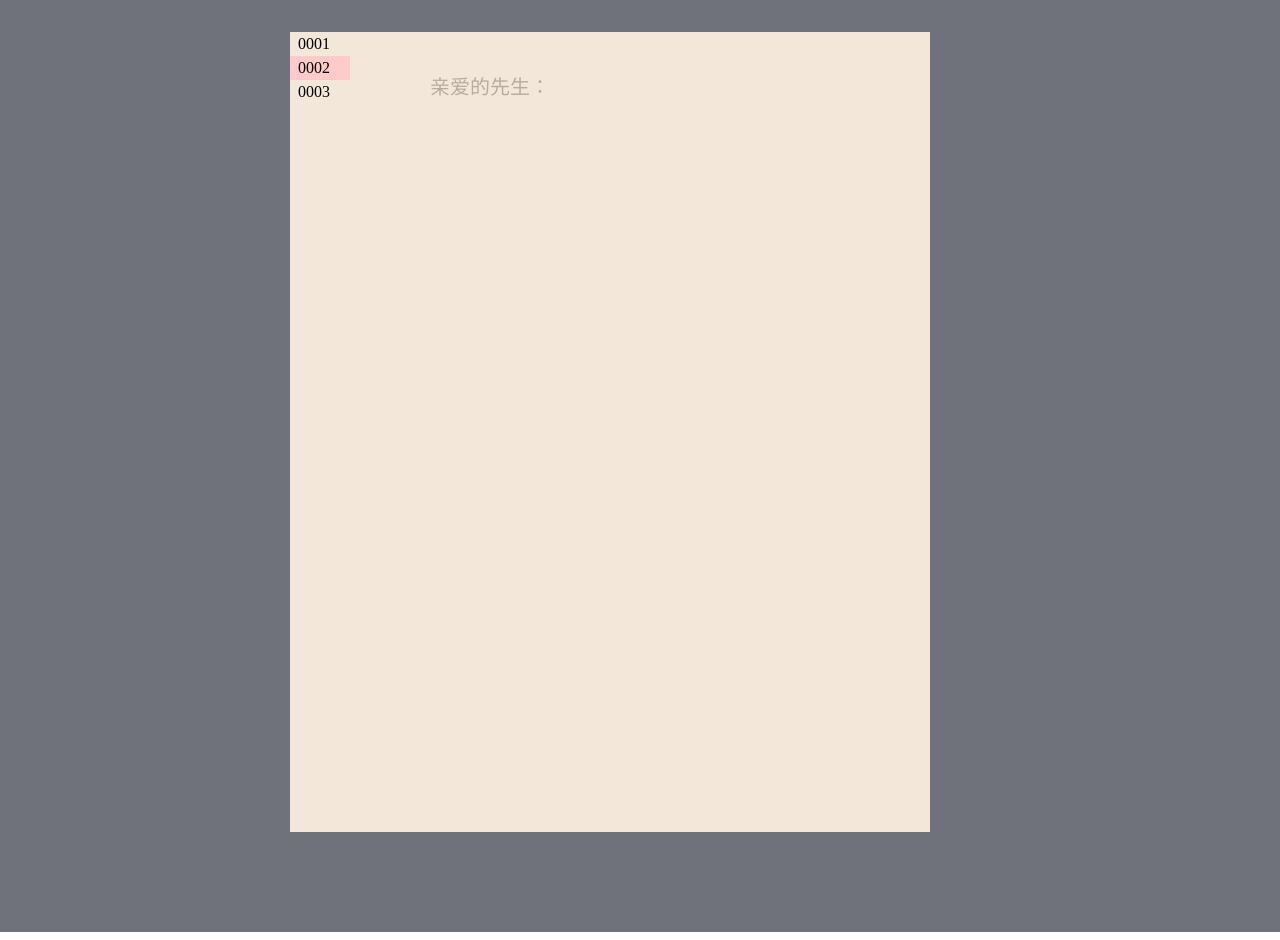
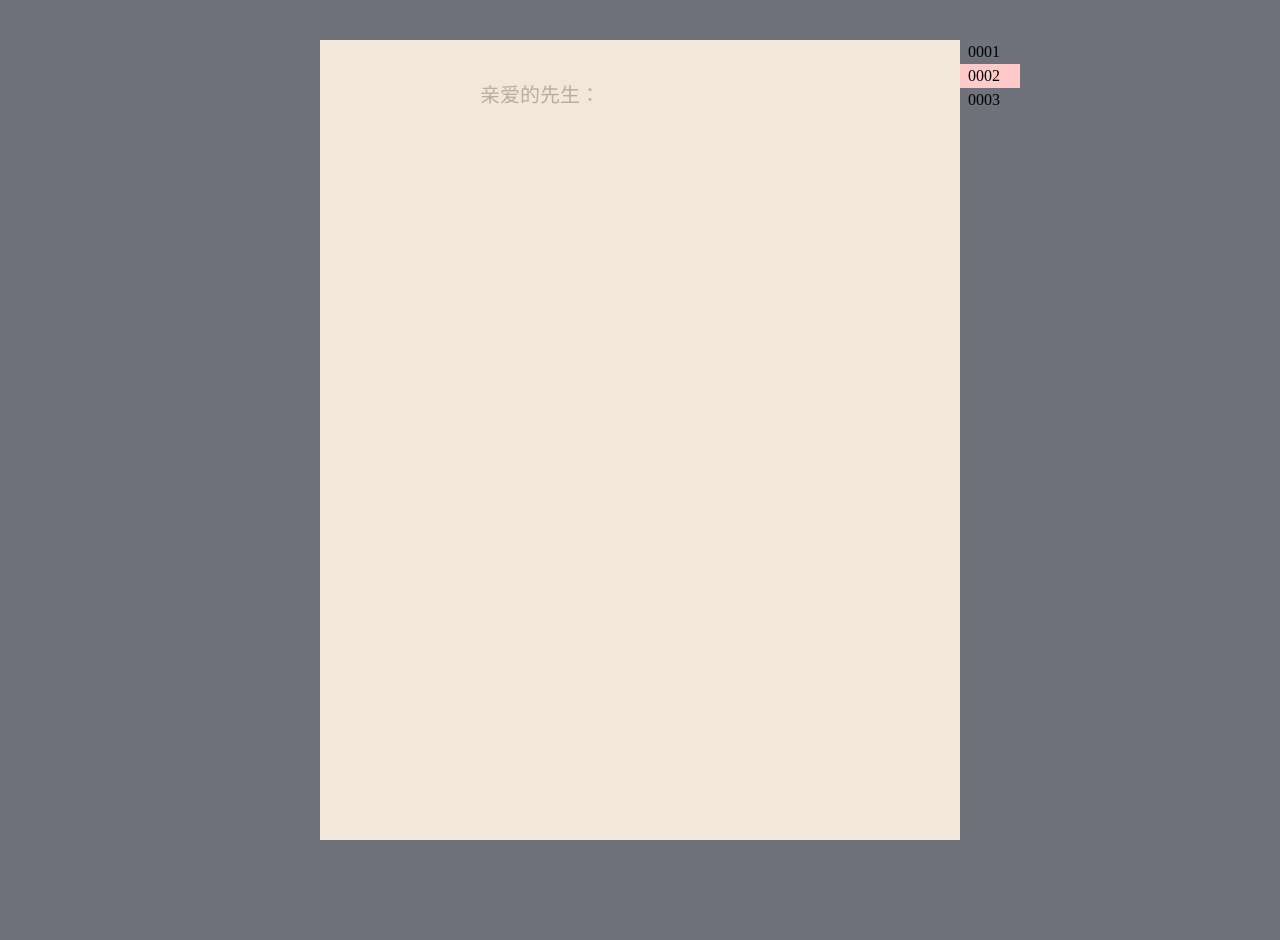
Before and after one commit to qilei0529/memo-letter, a Next.js app: page / in a window 1280 px wide. Built offline with nearby package versions, Linux system fonts and the light colour scheme; a web font is replaced by a local one.

Commit message:
feat: update bind

```diff
--- a/app/globals.css
+++ b/app/globals.css
@@ -59,6 +59,10 @@
 }
 .the_font_none_smooth {
   -webkit-font-smoothing: none;
+}
+
+body {
+  @apply bg-[#6F727A];
 }
 
 @font-face {
--- a/app/page.tsx
+++ b/app/page.tsx
@@ -4,7 +4,8 @@ import { PaperView } from "@/components/paper"
 export default function Home(props: any) {
   return (
     // B69D7E
-    <div className="flex flex-col items-center pt-8 bg-[#6F727A]">
+    <div className="flex flex-col items-center ">
+      <div className="h-[40px]"></div>
       <PaperView />
     </div>
   )
--- a/client/hooks/use-letter-hook.ts
+++ b/client/hooks/use-letter-hook.ts
@@ -29,7 +29,7 @@ export const useLetterHook = ({ id }: { id: string }) => {
           const letter = getLetter(current ?? "")
           if (letter) {
             const { sections } = letter
-            if (n >= 0) {
+            if (n > -1) {
               if (n > sections.length) {
                 n = sections.length
               }
@@ -64,7 +64,6 @@ export const useLetterHook = ({ id }: { id: string }) => {
     if (current) {
       const letter = letterVos[current]
       const selector = selectorVos[current]
-      console.log("insert", section, selector.section, newLine)
       let at = selector?.section ?? letter?.sections.length
       let isUpdate = selector?.section !== undefined
       if (newLine) {
@@ -134,6 +133,7 @@ export function transLetterToPos(letter: string) {
     start: number
     end: number
   }[] = []
+
   sections.forEach((section, n) => {
     // 每一行 都增加一个 pvos
     let pItem = {
@@ -151,11 +151,11 @@ export function transLetterToPos(letter: string) {
           for (let i = len - 1; i >= 3; i--) {
             const text = section[i]
             x -= getWidth(text)
-            if (x > 41) {
+            if (x < 0) {
               // 这里 如果很长的话有点意思
               // 会有 bug
-              // x = 0
-              // y += 1
+              x = 42
+              y += 1
             }
 
             const pos = { x: x, y: y }
@@ -183,7 +183,6 @@ export function transLetterToPos(letter: string) {
             pItem.end = y
           }
           // 如果第一位是标点，就放到前一行的最后
-
           const pos = { x: x, y: y }
           const key = `${y}_${x}`
           list.push(key)
@@ -212,6 +211,7 @@ export function transLetterToPos(letter: string) {
     vos,
     list,
     pvos,
+    lines: y,
   }
 }
 
--- a/components/paper/index.tsx
+++ b/components/paper/index.tsx
@@ -38,11 +38,17 @@ export const PaperView = () => {
 
   const [font, setFont] = useState("0002")
 
+  const [hoverSection, setHoverSection] = useState(-1)
+
+  const inputShow = useInputerStore((state) => state.show)
+  const setInputValue = useInputerStore((state) => state.setValue)
+  const getSelector = useInputerStore((state) => state.getSelector)
+  const toggleShow = useInputerStore((state) => state.toggleShow)
+  const setInputAlign = useInputerStore((state) => state.setAlign)
+
   const { letter, selector, insert, remove } = useLetterHook({ id: "" })
-  const onEnter = (str: string, newLine: boolean) => {
-    console.log(str, newLine)
-    insert(str, newLine)
-  }
+
+  const onEnter = (str: string, newLine: boolean) => insert(str, newLine)
 
   const onDelete = (flag: boolean) => {
     remove()
@@ -74,6 +80,152 @@ export const PaperView = () => {
       letterList: [],
     }
   }, [letter])
+
+  const currentSection = useMemo(() => {
+    if (letter) {
+      return selector.value?.section
+    }
+    return undefined
+  }, [selector, letter])
+
+  useEffect(() => {
+    if (letter && currentSection !== undefined) {
+      const { sections } = letter
+      setTimeout(() => {
+        let text = sections[currentSection] ?? ""
+        const RIGHT = "→  "
+        let align = text.startsWith(RIGHT)
+        setInputAlign(align ? "RIGHT" : "LEFT")
+        setInputValue(text.replace(RIGHT, ""))
+      }, 100)
+    }
+  }, [currentSection])
+
+  const inputFocus = useInputerStore((state) => state.inputFocus)
+  const inputRender = useMemo(() => {
+    if (!inputShow) {
+      return null
+    }
+    return (
+      <>
+        <div
+          onClick={(e) => {
+            e.stopPropagation()
+          }}
+          className="w-[100%] sm:w-[420px] bg-[rgba(255,255,255,.4)] pointer-events-auto rounded-xl backdrop-blur border-[1px] border-[#ddd] shadow-2xl shadow-[rgba(0,0,0,.1)]"
+        >
+          <InputerView onDelete={onDelete} onEnter={onEnter} />
+        </div>
+      </>
+    )
+  }, [currentSection, inputShow, letterPVos])
+
+  const [isMobile, setIsMobile] = useState(false)
+
+  useEffect(() => {
+    let isMobile = window.innerWidth < 640
+    setIsMobile(isMobile)
+  }, [])
+
+  const inputStyle = useMemo(() => {
+    if (currentSection !== undefined && letterPVos) {
+      const pvos = letterPVos[currentSection]
+
+      const h = isMobile ? 24 : 30
+      const offset = isMobile ? 68 : 76
+      return {
+        top: `${pvos.end * h + offset}px`,
+      }
+    }
+    return {}
+  }, [currentSection, letterPVos, isMobile])
+
+  const keyRender = useMemo(() => {
+    if (!letter) {
+      return null
+    }
+    return (
+      <KeyBinder
+        onAction={(type) => {
+          if (type === "ENTER") {
+            onEnter("", true)
+          } else if (type === "DELETE") {
+            onDelete(true)
+          } else if (type === "ESC") {
+            toggleShow(false)
+            inputFocus(0)
+          } else if (type === "EDIT") {
+            toggleShow(true)
+            inputFocus()
+          } else if (type === "UP") {
+            // onDelete(true)
+            const selectorData = getSelector(letter.id)
+            const section = selectorData?.section
+            if (section !== undefined) {
+              selector.update(section - 1)
+            }
+          } else if (type === "DOWN") {
+            // onDelete(true)
+            console.log("down")
+            if (letter) {
+              const selectorData = getSelector(letter.id)
+              const section = selectorData?.section
+              if (section !== undefined) {
+                selector.update(section + 1)
+              } else {
+                selector.update(0)
+              }
+            }
+          }
+        }}
+      />
+    )
+  }, [letter])
+
+  const hoverSectionRender = useMemo(() => {
+    if (letterPVos) {
+      return (
+        <>
+          {letterPVos.map((p, index) => {
+            const style = {
+              // top: `${p.start * 30}px`,
+              // left: 0,
+              height: `${(p.end - p.start + 1) * 30}px`,
+            }
+            const bg =
+              currentSection === index
+                ? "bg-red-300"
+                : hoverSection === index
+                ? "bg-red-200"
+                : ""
+            return (
+              <div
+                key={index}
+                className={cn(bg, "w-[420px] relative opacity-30 rounded-md")}
+                onMouseEnter={(e) => {
+                  e.stopPropagation()
+                  setHoverSection(index)
+                }}
+                onDoubleClick={(e) => {
+                  e.stopPropagation()
+                  selector.update(index)
+                  inputFocus()
+                  toggleShow(true)
+                  setHoverSection(-1)
+                }}
+                onClick={(e) => {
+                  e.stopPropagation()
+                  selector.update(index)
+                }}
+                style={style}
+              ></div>
+            )
+          })}
+        </>
+      )
+    }
+    return null
+  }, [hoverSection, currentSection, letterPVos])
 
   const letterRender = useMemo(() => {
     return (
@@ -117,173 +269,64 @@ export const PaperView = () => {
     )
   }, [letterList])
 
-  const currentSection = useMemo(() => {
-    if (letter) {
-      return selector.value?.section
-    }
-    return undefined
-  }, [selector, letter])
-
-  const [hoverSection, setHoverSection] = useState(-1)
-
-  const hoverSectionRender = useMemo(() => {
-    if (letterPVos) {
-      return (
-        <>
-          {letterPVos.map((p, index) => {
-            const style = {
-              top: `${p.start * 30}px`,
-              left: 0,
-              height: `${(p.end - p.start + 1) * 30}px`,
-            }
-            const bg =
-              currentSection === index
-                ? "bg-red-300"
-                : hoverSection === index
-                ? "bg-red-200"
-                : ""
-            return (
-              <div
-                key={index}
-                className={cn(bg, "w-[420px] absolute opacity-30 rounded-md")}
-                onMouseEnter={(e) => {
-                  e.stopPropagation()
-                  setHoverSection(index)
-                }}
-                onDoubleClick={(e) => {
-                  e.stopPropagation()
-                  selector.update(index)
-                  inputFocus()
-                  toggleShow(true)
-                  setHoverSection(-1)
-                }}
-                onClick={(e) => {
-                  e.stopPropagation()
-                  selector.update(index)
-                }}
-                style={style}
-              ></div>
-            )
-          })}
-        </>
-      )
-    }
-    return null
-  }, [hoverSection, currentSection, letterPVos])
-
-  const setInputValue = useInputerStore((state) => state.setValue)
-  const getSelector = useInputerStore((state) => state.getSelector)
-  const inputShow = useInputerStore((state) => state.show)
-  const toggleShow = useInputerStore((state) => state.toggleShow)
-  const setInputAlign = useInputerStore((state) => state.setAlign)
-
-  useEffect(() => {
-    if (letter && currentSection !== undefined) {
-      const { sections } = letter
-      setTimeout(() => {
-        let text = sections[currentSection] ?? ""
-        const RIGHT = "→  "
-        let align = text.startsWith(RIGHT)
-        setInputAlign(align ? "RIGHT" : "LEFT")
-        setInputValue(text.replace(RIGHT, ""))
-      }, 100)
-    }
-  }, [currentSection])
-
-  const inputFocus = useInputerStore((state) => state.inputFocus)
-  const inputRender = useMemo(() => {
-    // selector
-    let top = 800
-
-    if (!inputShow) {
-      return null
-    }
   return (
     <>
       <div
-          onClick={(e) => {
-            e.stopPropagation()
-          }}
-          className="w-full sm:w-[420px] bg-[rgba(255,255,255,.4)] pointer-events-auto rounded-xl backdrop-blur border-[1px] border-[#ddd] shadow-2xl shadow-[rgba(0,0,0,.1)]"
-        >
-          <InputerView onDelete={onDelete} onEnter={onEnter} />
-        </div>
-      </>
-    )
-  }, [currentSection, inputShow, letterPVos])
-
-  const inputStyle = useMemo(() => {
-    if (currentSection && letterPVos) {
-      const pvos = letterPVos[currentSection]
-      return {
-        top: `${pvos.end * 30 + 76}px`,
-      }
-    }
-    return {}
-  }, [currentSection, letterPVos])
-
-  const keyRender = useMemo(() => {
-    if (!letter) {
-      return null
-    }
-    return (
-      <KeyBinder
-        onAction={(type) => {
-          if (type === "ENTER") {
-            onEnter("", true)
-          } else if (type === "DELETE") {
-            onDelete(true)
-          } else if (type === "UP") {
-            // onDelete(true)
-            const selectorData = getSelector(letter.id)
-            const section = selectorData?.section
-            if (section !== undefined) {
-              selector.update(section - 1)
-            }
-          } else if (type === "DOWN") {
-            // onDelete(true)
-            console.log("down")
-            if (letter) {
-              const selectorData = getSelector(letter.id)
-              const section = selectorData?.section
-              if (section !== undefined) {
-                selector.update(section + 1)
-              } else {
-                selector.update(0)
-              }
-            }
-          }
-        }}
-      />
-    )
-  }, [letter])
-
-  return (
-    <>
-      <div
-        className={cn(
-          "relative w-[460px] sm:w-[540px] h-[640px] sm:h-[800px] "
-        )}
+        className={cn("relative w-screen h-screen flex flex-col items-center")}
         onClick={() => {
           selector.update(-1)
           toggleShow(false)
         }}
       >
-        <div className="absolute w-[640px] bg-[#F3E7D9] top-0 left-[-80px] h-[800px] select-none"></div>
+        {/* one piece */}
+        <div className="relative w-full sm:w-[640px]">
+          {/* scroller */}
           <div
             className={cn(
-            `the_font_${font} the_font_none_smooth1`,
-            `bg-blue-3001 h-[700px]`,
-            // "select-none",
-            "absolute flex flex-col left-[20px] sm:left-[60px] top-[40px] w-[420px] text-[#31271C] text-[20px] leading-[30px]"
+              "relative sm:w-[640px]",
+              "overflow-x-auto sm:overflow-x-visible",
+              isMobile ? "min-h-[640px]" : "sm:min-h-[800px]"
+            )}
+          >
+            <div
+              className={cn(
+                "relative sm:w-[640px] bg-red-100",
+                isMobile
+                  ? "h-[640px] w-full flex flex-row justify-center"
+                  : "sm:min-h-[800px]"
+              )}
+            >
+              {/* theme */}
+              <div
+                className={cn(
+                  "absolute w-[640px] bg-[#F3E7D9] top-[0px] left-[0px] h-[800px]",
+                  "select-none origin-top-left scale-[.8] sm:scale-100"
+                )}
+              ></div>
+              {/* paper */}
+              <div className="w-[332px] sm:w-full relative">
+                <div
+                  className={cn(
+                    `absolute the_font_${font} the_font_none_smooth1`,
+                    "origin-top-left scale-[0.8] sm:scale-100",
+                    isMobile
+                      ? "left-[0px] top-[32px]"
+                      : "left-[160px] top-[40px]",
+                    "flex flex-col w-[420px] text-[#31271C] text-[20px] leading-[30px]"
                   )}
                   onMouseLeave={() => setHoverSection(-1)}
                 >
                   {hoverSectionRender}
                   {letterRender}
                 </div>
+              </div>
+
+              {/* tools */}
               <div
-          className={cn("relative w-[60px] z-30 left-[-80px]", `the_font_0002`)}
+                className={cn(
+                  "hidden sm:block absolute w-[60px] z-30 right-[-60px] top-[0px]",
+                  `the_font_0002`
+                )}
               >
                 {list.map((item) => {
                   return (
@@ -291,7 +334,7 @@ export const PaperView = () => {
                       key={item}
                       className={cn(
                         font === item
-                    ? "bg-red-200  pl-2"
+                          ? "bg-red-200 pl-2"
                           : " pl-2 hover:bg-slate-200",
                         "cursor-pointer"
                       )}
@@ -302,13 +345,19 @@ export const PaperView = () => {
                   )
                 })}
               </div>
+            </div>
+          </div>
+          <div className="sm:h-[100px]"></div>
           {/* inputer */}
-        <div className="absolute left-[20px] sm:left-[60px]" style={inputStyle}>
+          <div
+            className="absolute w-full left-0 sm:left-[160px]"
+            style={inputStyle}
+          >
             {inputRender}
             {keyRender}
           </div>
         </div>
-      <div className="sm:h-[100px]"></div>
+      </div>
     </>
   )
 }
--- a/components/paper/inputer.tsx
+++ b/components/paper/inputer.tsx
@@ -1,6 +1,5 @@
-import React, { useEffect, useRef, useState } from "react"
+import React, { useEffect, useMemo, useRef } from "react"
 
-import { Textarea } from "../ui/textarea"
 import { useInputerStore } from "@/client/stores/input-store"
 
 export function InputerView({ onEnter, onDelete }: any) {
@@ -130,6 +129,22 @@ export function InputerView({ onEnter, onDelete }: any) {
     }
   }
 
+  const textStyle = useMemo(() => {
+    if (value.length > 100) {
+      return {
+        height: "124px",
+      }
+    }
+    if (value.length > 60) {
+      return {
+        height: "100px",
+      }
+    }
+    return {
+      height: "56px",
+    }
+  }, [value])
+
   return (
     <div className="flex flex-row p-2">
       <div className="w-full sm:w-[360px] flex flex-col">
@@ -142,9 +157,9 @@ export function InputerView({ onEnter, onDelete }: any) {
           onChange={onChange}
           onFocus={handleFocus}
           onBlur={handleBlur}
-          className="flex min-h-[82px] w-full rounded-lg resize-none border border-input appearance-none bg-none px-3 py-2 text-[14px] disabled:opacity-50"
+          style={textStyle}
+          className="flex w-full rounded-lg bg-[rgba(255,255,255,.6)] px-2 py-0 resize-none appearance-none bg-none text-[16px]"
         />
-        <div className="h-[calc(env(safe-area-inset-bottom)-20px)]"></div>
       </div>
       <div className="w-[60px]"></div>
     </div>
```
Also changed, not shown: components/paper/key-binder.tsx (+15 -9 lines). Lines whose indentation alone changed are shown as unchanged.
